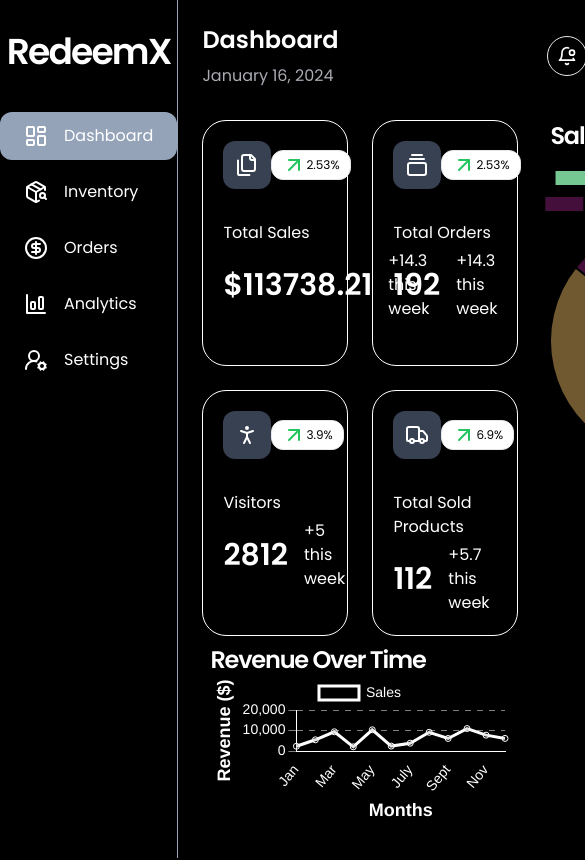
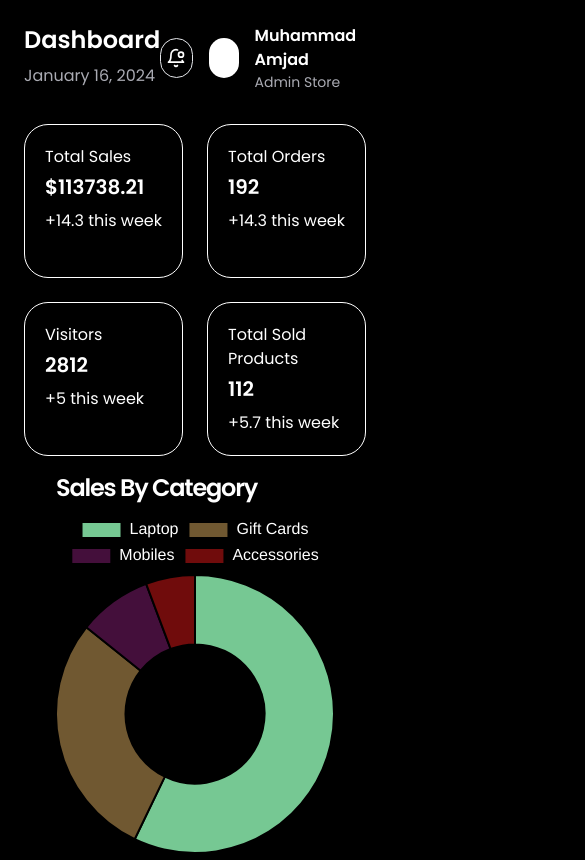
Before and after one commit to devvMuhammad/admin-redeemx, a Next.js app: page / in a window 390 px wide. Shown: the top 860 px of the page, 585 px wide, since content can reach past the window. Built offline with nearby package versions, Linux system fonts and the light colour scheme.

Commit message:
added responsivness to the dashboard page

```diff
--- a/src/app/layout.tsx
+++ b/src/app/layout.tsx
@@ -24,7 +24,7 @@ export default function RootLayout({ children }: LayoutProps) {
   return (
     <html lang="en">
       <body
-        className={`${poppins.className} bg-black text-white min-h-screen grid grid-rows-1 grid-cols-[1fr_5fr]`}
+        className={`${poppins.className} bg-black text-white min-h-screen lg:grid lg:grid-rows-1 lg:grid-cols-[1fr_5fr]`}
       >
         {/* SIDEBAR COMPONENT */}
         <Sidebar />
--- a/src/app/page.tsx
+++ b/src/app/page.tsx
@@ -4,7 +4,7 @@ import PieChart from "@/components/dashboard/PieChart";
 
 export default function Home() {
   return (
-    <section className="grid grid-cols-[auto_1fr] overflow-y-auto">
+    <section className="grid grid-cols-1 gap-y-4 lg:gap-0 lg:grid-cols-[auto_1fr] overflow-y-auto">
       <div>
         <Infos />
       </div>
--- a/src/components/dashboard/InfoCard.tsx
+++ b/src/components/dashboard/InfoCard.tsx
@@ -1,5 +1,6 @@
 import { ArrowDownRightIcon, ArrowUpRightIcon } from "lucide-react";
 import Badge from "../ui/Badge";
+import Heading from "../ui/Heading";
 
 type InfoCardProps = {
   info: string;
@@ -18,7 +19,7 @@ export default function InfoCard({
 }: InfoCardProps) {
   return (
     <div className="p-5 border border-white rounded-3xl">
-      <div className="flex justify-between items-center">
+      <div className="hidden md:flex justify-between items-center">
         <div className="bg-gray-700 p-3 rounded-xl">{icon}</div>
         {/* <Badge>{`+${percentage}%`}</Badge> */}
         <Badge>
@@ -30,9 +31,9 @@ export default function InfoCard({
           {percentage}%
         </Badge> */}
       </div>
-      <p className="mt-8 mb-1">{info}</p>
-      <div className="flex gap-4 items-center">
-        <h1 className="font-bold text-3xl">
+      <p className="md:mt-8 mb-1">{info}</p>
+      <div className="flex flex-col items-start gap-2 md:flex-row md:items-center md:gap-4">
+        <h1 className="font-bold text-xl md:text-3xl">
           {info === "Total Sales" && "$"}
           {mainNumber}
         </h1>
--- a/src/components/dashboard/LineChart.tsx
+++ b/src/components/dashboard/LineChart.tsx
@@ -56,6 +56,7 @@ export default function LineChart() {
           ],
         }}
         options={{
+          responsive: true,
           scales: {
             x: {
               title: {
--- a/src/components/header/Header.tsx
+++ b/src/components/header/Header.tsx
@@ -8,7 +8,7 @@ export default function Header() {
     year: "numeric",
   });
   return (
-    <nav className="w-full flex justify-between">
+    <nav className="flex justify-between">
       <div className="flex flex-col gap-2">
         <SectionName />
         <p className="text-grey">{date}</p>
--- a/src/components/sidebar/Sidebar.tsx
+++ b/src/components/sidebar/Sidebar.tsx
@@ -28,7 +28,7 @@ export default function Sidebar() {
   ];
 
   return (
-    <div className="py-8 flex flex-col gap-10 items-center border-r border-solid border-slate-400">
+    <div className="hidden lg:flex py-8 flex-col gap-10 items-center border-r border-solid border-slate-400">
       {/* HEADING */}
       {/* <h1 className="font-extrabold text-4xl tracking-tighter">RedeemX</h1> */}
       <Heading>RedeemX</Heading>
```
